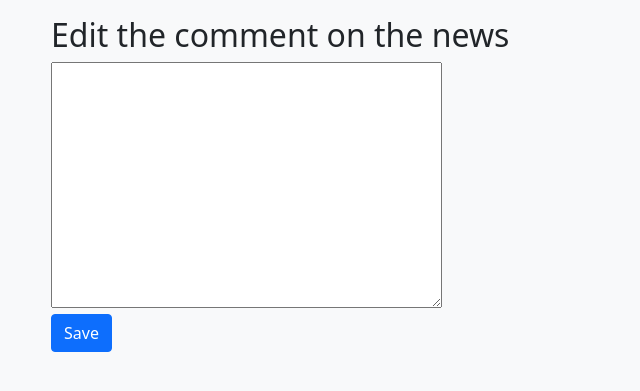
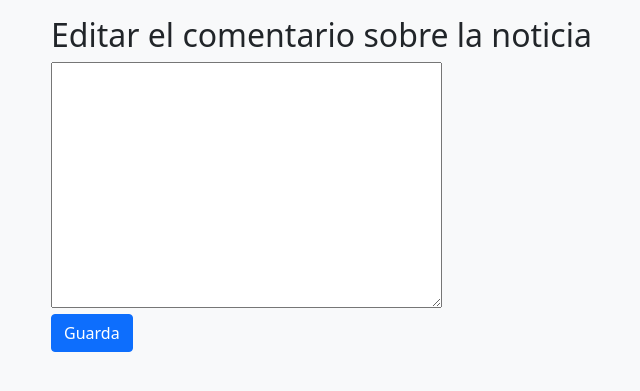
Before and after one commit to tripleten-com/TripleNews_es, a Django app: template templates/news/edit.html in a window 1280 px wide. Shown: the part 56-447 px from the top of the page, without its empty margins (31-671 px from the left). Run offline with Django 3.2, Linux system fonts and the light colour scheme; the template is opened without the code that fills it: values that come from a table or form of the project are taken from there, others are empty; parts of the project's set-up code (start-up, migrations or seed data) failed here and were passed over.

Commit message:
Update edit.html
added es

```diff
--- a/templates/news/edit.html
+++ b/templates/news/edit.html
@@ -1,6 +1,6 @@
 {% extends "base.html" %}
 {% block content %}
-  <h2>Edit the comment on the news</h2>
+  <h2>Editar el comentario sobre la noticia</h2>
   <h3>{{ comment.news.title }}</h3>
   <form class="form-horizontal" method="post">
     {% csrf_token %}
@@ -9,7 +9,7 @@
       {{ field }}
     {% endfor %}
     <div class="form-actions">
-      <button type="submit" class="btn btn-primary" >Save</button>
+      <button type="submit" class="btn btn-primary" >Guarda</button>
     </div>
   </form>
 {% endblock %}
```
